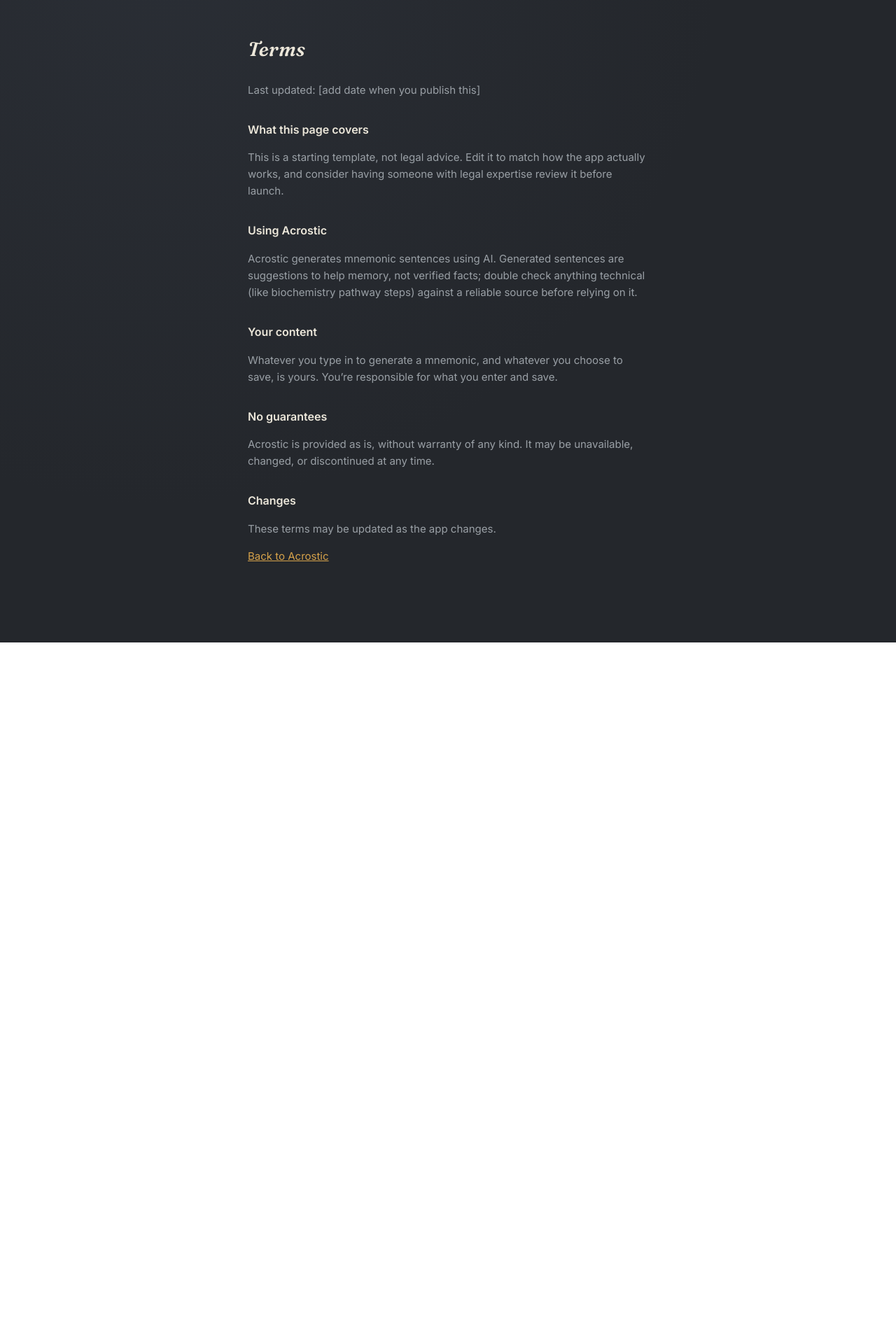
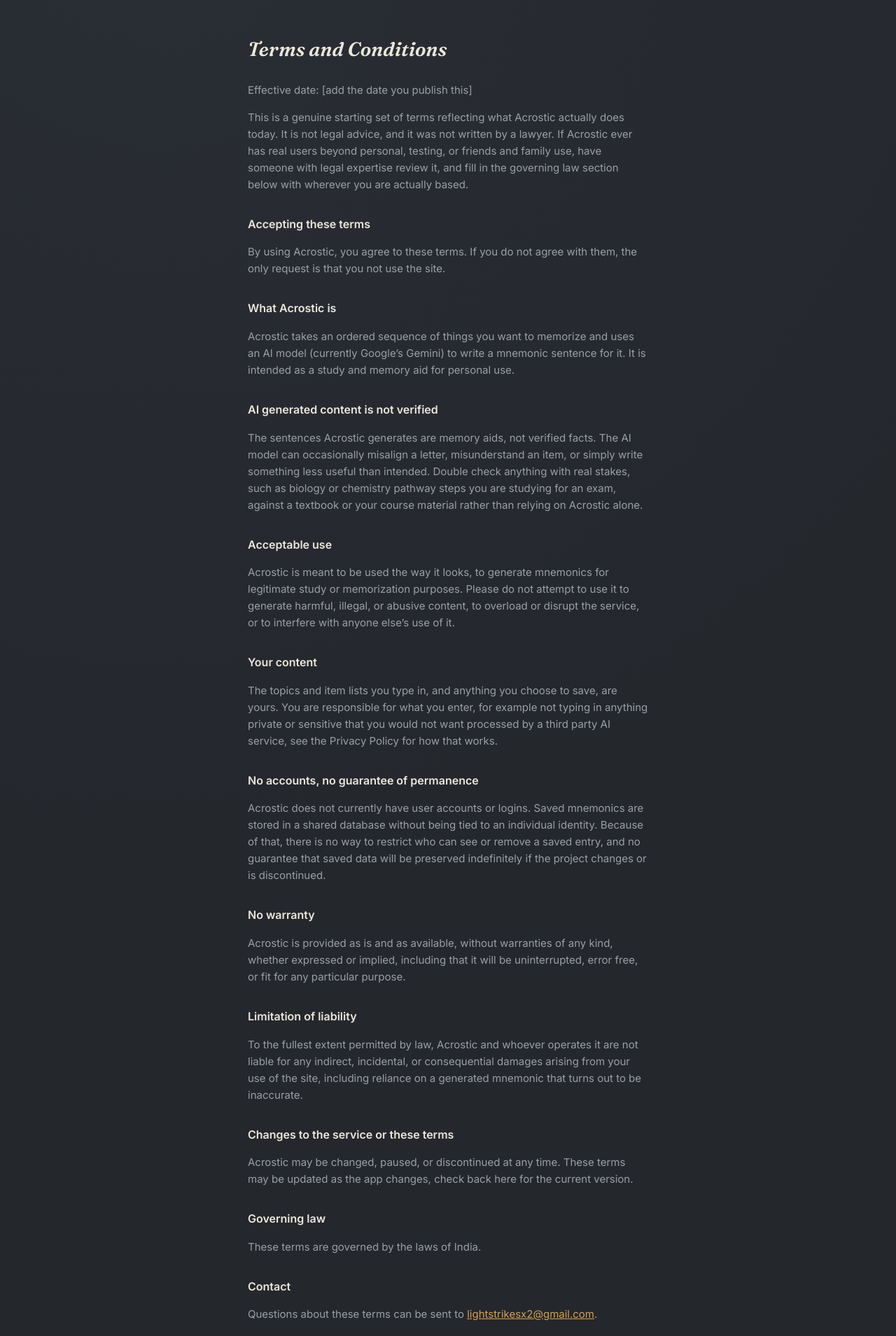
Before and after one commit to laynepasta/acrostic, a Next.js app: page /terms in a window 1280 px wide. Shown: the top 1909 px of the page at 70% size. Before the commit the page ends 918 px from the top, so only its background shows below. Built offline with nearby package versions, Linux system fonts and the light colour scheme.

Commit message:
Update page.tsx

```diff
--- a/app/terms/page.tsx
+++ b/app/terms/page.tsx
@@ -5,37 +5,91 @@
 export default function Terms() {
   return (
     <div className="legal-page">
-      <h1>Terms</h1>
+      <h1>Terms and Conditions</h1>
 
-      <p>Last updated: [add date when you publish this]</p>
+      <p>Effective date: [add the date you publish this]</p>
 
-      <h2>What this page covers</h2>
       <p>
-        This is a starting template, not legal advice. Edit it to match how the app actually
-        works, and consider having someone with legal expertise review it before launch.
+        This is a genuine starting set of terms reflecting what Acrostic actually does today. It
+        is not legal advice, and it was not written by a lawyer. If Acrostic ever has real users
+        beyond personal, testing, or friends and family use, have someone with legal expertise
+        review it, and fill in the governing law section below with wherever you are actually
+        based.
       </p>
 
-      <h2>Using Acrostic</h2>
+      <h2>Accepting these terms</h2>
       <p>
-        Acrostic generates mnemonic sentences using AI. Generated sentences are suggestions to
-        help memory, not verified facts; double check anything technical (like biochemistry
-        pathway steps) against a reliable source before relying on it.
+        By using Acrostic, you agree to these terms. If you do not agree with them, the only
+        request is that you not use the site.
+      </p>
+
+      <h2>What Acrostic is</h2>
+      <p>
+        Acrostic takes an ordered sequence of things you want to memorize and uses an AI model
+        (currently Google&rsquo;s Gemini) to write a mnemonic sentence for it. It is intended as
+        a study and memory aid for personal use.
+      </p>
+
+      <h2>AI generated content is not verified</h2>
+      <p>
+        The sentences Acrostic generates are memory aids, not verified facts. The AI model can
+        occasionally misalign a letter, misunderstand an item, or simply write something less
+        useful than intended. Double check anything with real stakes, such as biology or
+        chemistry pathway steps you are studying for an exam, against a textbook or your course
+        material rather than relying on Acrostic alone.
+      </p>
+
+      <h2>Acceptable use</h2>
+      <p>
+        Acrostic is meant to be used the way it looks, to generate mnemonics for legitimate
+        study or memorization purposes. Please do not attempt to use it to generate harmful,
+        illegal, or abusive content, to overload or disrupt the service, or to interfere with
+        anyone else&rsquo;s use of it.
       </p>
 
       <h2>Your content</h2>
       <p>
-        Whatever you type in to generate a mnemonic, and whatever you choose to save, is yours.
-        You&rsquo;re responsible for what you enter and save.
+        The topics and item lists you type in, and anything you choose to save, are yours. You
+        are responsible for what you enter, for example not typing in anything private or
+        sensitive that you would not want processed by a third party AI service, see the
+        Privacy Policy for how that works.
       </p>
 
-      <h2>No guarantees</h2>
+      <h2>No accounts, no guarantee of permanence</h2>
       <p>
-        Acrostic is provided as is, without warranty of any kind. It may be unavailable,
-        changed, or discontinued at any time.
+        Acrostic does not currently have user accounts or logins. Saved mnemonics are stored in
+        a shared database without being tied to an individual identity. Because of that, there
+        is no way to restrict who can see or remove a saved entry, and no guarantee that saved
+        data will be preserved indefinitely if the project changes or is discontinued.
       </p>
 
-      <h2>Changes</h2>
-      <p>These terms may be updated as the app changes.</p>
+      <h2>No warranty</h2>
+      <p>
+        Acrostic is provided as is and as available, without warranties of any kind, whether
+        expressed or implied, including that it will be uninterrupted, error free, or fit for
+        any particular purpose.
+      </p>
+
+      <h2>Limitation of liability</h2>
+      <p>
+        To the fullest extent permitted by law, Acrostic and whoever operates it are not liable
+        for any indirect, incidental, or consequential damages arising from your use of the
+        site, including reliance on a generated mnemonic that turns out to be inaccurate.
+      </p>
+
+      <h2>Changes to the service or these terms</h2>
+      <p>
+        Acrostic may be changed, paused, or discontinued at any time. These terms may be updated
+        as the app changes, check back here for the current version.
+      </p>
+
+      <h2>Governing law</h2>
+      <p>
+        These terms are governed by the laws of India.
+      </p>
+
+      <h2>Contact</h2>
+      <p>Questions about these terms can be sent to <a href="mailto:lightstrikesx2@gmail.com">lightstrikesx2@gmail.com</a>.</p>
 
       <p><Link href="/">Back to Acrostic</Link></p>
     </div>
```
